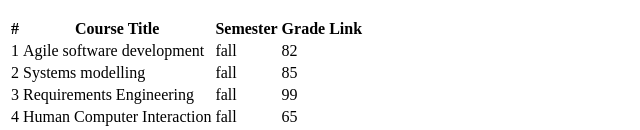
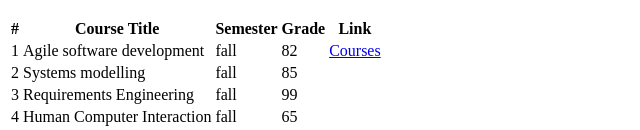
Before and after one commit to AnettSandberg/Web_Application_Dev, a plain HTML site: page index.html in a window 1280 px wide. Shown: the part 308-438 px from the top of the page, without its empty margins (0-640 px from the left). Drawn offline with Linux system fonts and the light colour scheme.

Commit message:
Update index.html

```diff
--- a/index.html
+++ b/index.html
@@ -47,7 +47,7 @@
             <td>Agile software development</td>
             <td>fall</td>
             <td>82</td>
-            <td> <a href = "https://courses.cs.ut.ee/2024/ASD/fall"/a></td>
+            <td> <a href = "https://courses.cs.ut.ee/2024/ASD/fall">Courses</a></td>
         </tr>
         <tr>
             <td>2</td>
```
